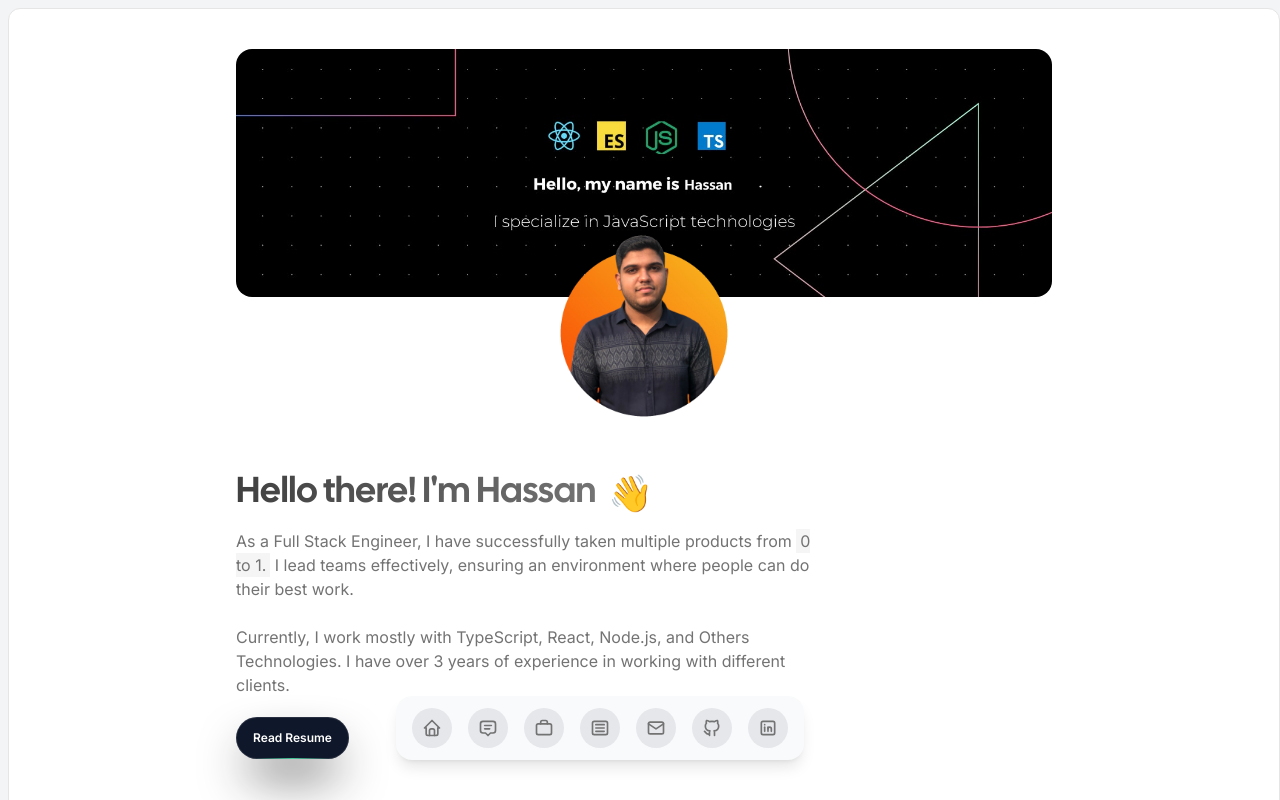
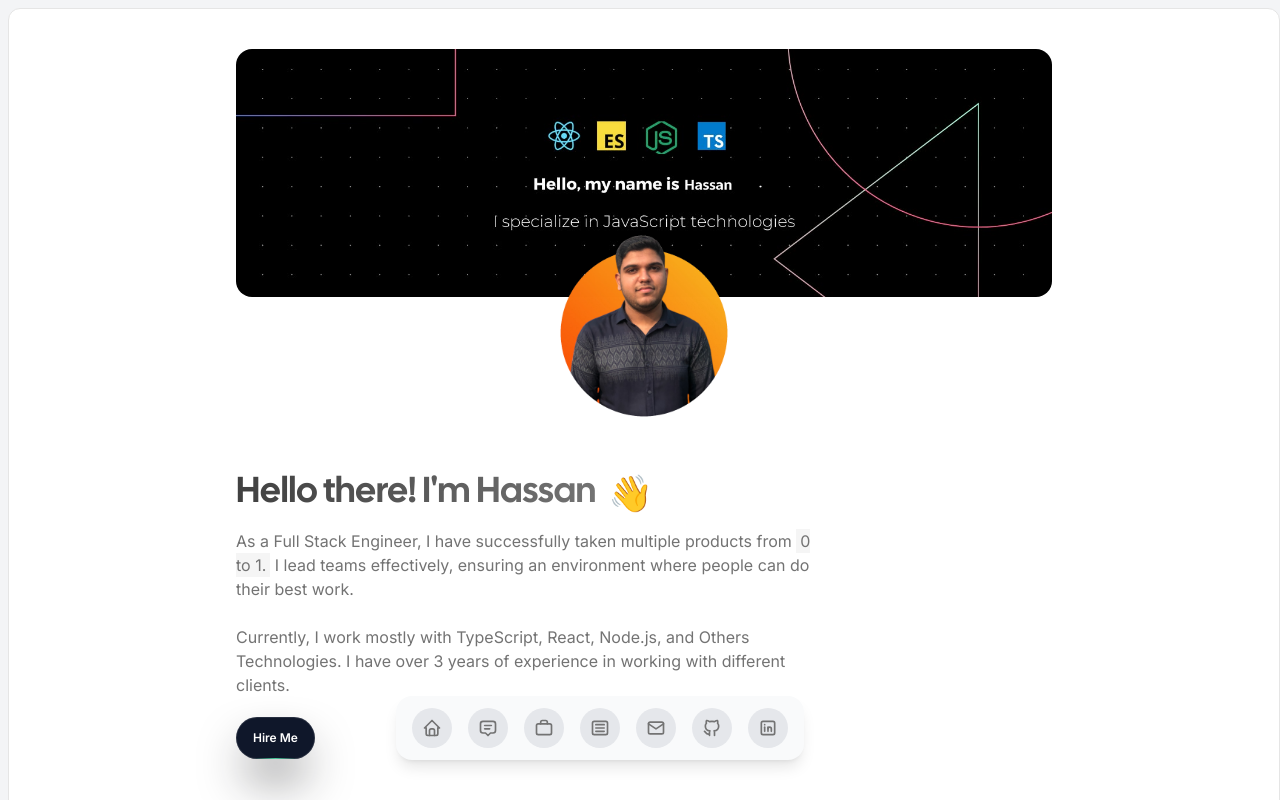
Before and after one commit to okHassan/portfolio, a Next.js app: page / in a window 1280 px wide. Built offline with nearby package versions, Linux system fonts and the light colour scheme.

Commit message:
update-badge

```diff
--- a/src/app/page.tsx
+++ b/src/app/page.tsx
@@ -36,7 +36,7 @@ export default function Home() {
                 <Highlight>0 to 1.</Highlight> I lead teams effectively, ensuring an environment where people can do their best work.<br/><br/> Currently, I work mostly with TypeScript, React, Node.js, and Others Technologies. I have over 3 years of experience in working with different clients.
             </Paragraph>
             <div className="mt-5">
-            <Badge href="https://docs.google.com/document/d/1bksxoTpKARPIpjYf55QbyNWb0k_ZePIfUIQ0h2bTV1E/edit?usp=sharing" text="Read Resume" />
+            <Badge href="https://docs.google.com/document/d/1bksxoTpKARPIpjYf55QbyNWb0k_ZePIfUIQ0h2bTV1E/edit?usp=sharing" text="Hire Me" />
             </div>
             <Heading
                 as="h2"
```
Also changed, not shown: 1 other file (tests, documents, lock files or other folders).
